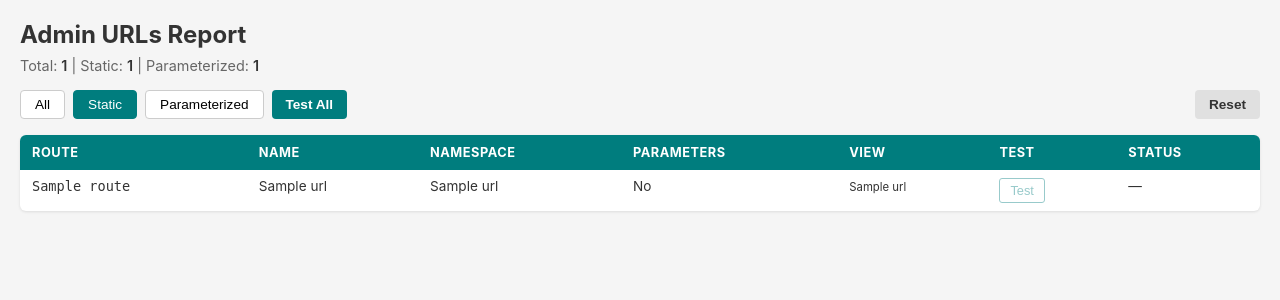
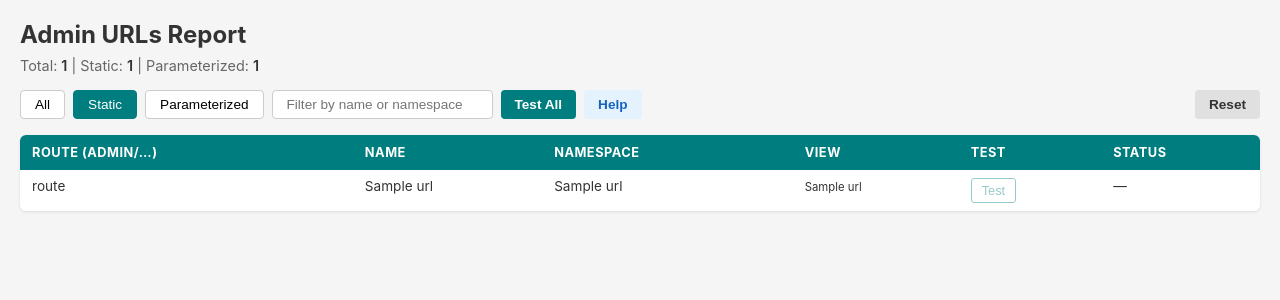
Before and after one commit to nm-packages/wagtail-unveil, a Django app: template wagtail_unveil/templates/wagtail_unveil/admin_urls_report.html in a window 1280 px wide. Shown: the top 300 px of the page. Run offline with Django 5.2, Linux system fonts and the light colour scheme; the template is opened without the code that fills it: most values are stand-ins (such as "Sample title", 1, 10 or a date in 2020); parts of the project's set-up code (start-up, migrations or seed data) failed here and were passed over.

Commit message:
Better report UI

```diff
--- a/wagtail_unveil/static/wagtail_unveil/css/admin_urls_report.css
+++ b/wagtail_unveil/static/wagtail_unveil/css/admin_urls_report.css
@@ -1,18 +1,27 @@
 * { margin: 0; padding: 0; box-sizing: border-box; }
 body { font-family: -apple-system, BlinkMacSystemFont, "Segoe UI", Roboto, sans-serif; background: #f5f5f5; color: #333; padding: 20px; }
-.container { max-width: 1400px; margin: 0 auto; }
+.container { margin: 0 auto; }
 h1 { font-size: 1.5rem; margin-bottom: 8px; }
 .summary { color: #666; margin-bottom: 16px; font-size: 0.9rem; }
 .summary span { font-weight: 600; color: #333; }
 .filters { margin-bottom: 16px; display: flex; gap: 8px; }
 .filter-btn { padding: 6px 14px; border: 1px solid #ccc; background: #fff; border-radius: 4px; cursor: pointer; font-size: 0.85rem; }
+.search-wrapper { position: relative; display: flex; align-items: center; }
+.search-input { padding: 6px 28px 6px 14px; border: 1px solid #ccc; border-radius: 4px; font-size: 0.85rem; min-width: 220px; }
+.search-clear { position: absolute; right: 4px; border: none; background: none; cursor: pointer; font-size: 1.1rem; color: #999; padding: 2px 6px; line-height: 1; }
+.search-clear:hover { color: #333; }
 .filter-btn.active { background: #007d7e; color: #fff; border-color: #007d7e; }
 table { width: 100%; border-collapse: collapse; background: #fff; border-radius: 6px; overflow: hidden; box-shadow: 0 1px 3px rgba(0,0,0,0.1); }
-th { background: #007d7e; color: #fff; text-align: left; padding: 10px 12px; font-size: 0.8rem; text-transform: uppercase; letter-spacing: 0.5px; }
+th { background: #007d7e; color: #fff; text-align: left; padding: 10px 12px; font-size: 0.8rem; text-transform: uppercase; letter-spacing: 0.5px; white-space: nowrap; }
+th[data-sort-col] { cursor: pointer; -webkit-user-select: none; user-select: none; }
+th[data-sort-col]::after { content: ""; display: inline-block; width: 1em; text-align: center; }
+th[data-sort-dir="asc"]::after { content: " ▲"; }
+th[data-sort-dir="desc"]::after { content: " ▼"; }
 td { padding: 8px 12px; border-bottom: 1px solid #eee; font-size: 0.85rem; vertical-align: top; }
 tr:last-child td { border-bottom: none; }
 tr:hover { background: #f9f9f9; }
-.route { font-family: monospace; word-break: break-all; }
+.route { word-break: break-all; }
+.view { max-width: 200px; word-break: break-all; overflow-wrap: break-word; }
 .param { color: #c05; }
 .test-btn { padding: 4px 10px; border: 1px solid #007d7e; background: #fff; color: #007d7e; border-radius: 3px; cursor: pointer; font-size: 0.8rem; }
 .test-btn:hover:not(:disabled) { background: #007d7e; color: #fff; }
@@ -32,6 +41,20 @@ tr:hover { background: #f9f9f9; }
 .cancel-btn:hover { background: #a31f1f; }
 .reset-btn { padding: 6px 14px; border: none; background: #e0e0e0; color: #333; border-radius: 4px; cursor: pointer; font-size: 0.85rem; font-weight: 600; margin-left: auto; }
 .reset-btn:hover { background: #bdbdbd; }
+.help-btn { padding: 6px 14px; border: none; background: #e3f2fd; color: #1565c0; border-radius: 4px; cursor: pointer; font-size: 0.85rem; font-weight: 600; }
+.help-btn:hover { background: #bbdefb; }
+.help-btn.active { background: #1565c0; color: #fff; }
+.help-panel { background: #e3f2fd; border: 1px solid #90caf9; border-radius: 6px; padding: 16px 20px; margin-bottom: 16px; box-shadow: 0 1px 3px rgba(0,0,0,0.1); }
+.help-panel h3 { font-size: 0.85rem; text-transform: uppercase; letter-spacing: 0.5px; color: #007d7e; margin: 12px 0 4px; }
+.help-panel h3:first-child { margin-top: 0; }
+.help-panel dl { margin: 0 0 4px; }
+.help-panel dt { font-weight: 600; font-size: 0.85rem; margin-top: 4px; }
+.help-panel dd { margin-left: 16px; font-size: 0.82rem; color: #555; }
+.help-panel code { background: #bbdefb; padding: 1px 4px; border-radius: 3px; font-size: 0.8rem; }
+.help-intro { margin-bottom: 12px; }
+.help-intro p { font-size: 0.85rem; color: #555; line-height: 1.5; }
+.help-columns { display: grid; grid-template-columns: 1fr 1fr; gap: 24px; }
+@media (max-width: 700px) { .help-columns { grid-template-columns: 1fr; } }
 .test-all-summary { margin-bottom: 16px; font-size: 0.85rem; color: #666; }
 .test-all-summary .pass { color: #2e7d32; font-weight: 600; }
 .test-all-summary .fail { color: #c62828; font-weight: 600; }
--- a/wagtail_unveil/static/wagtail_unveil/js/admin_urls_report.js
+++ b/wagtail_unveil/static/wagtail_unveil/js/admin_urls_report.js
@@ -1,18 +1,75 @@
+var currentTypeFilter = "static";
+var currentSearchTerm = "";
+var currentSortCol = null;
+var currentSortAsc = true;
+
+function applyFilters() {
+    var rows = document.querySelectorAll("tbody tr");
+    rows.forEach(function(row) {
+        var hasParams = row.getAttribute("data-has-parameters") === "true";
+        var typeMatch = currentTypeFilter === "all" ||
+            (currentTypeFilter === "static" && !hasParams) ||
+            (currentTypeFilter === "parameterized" && hasParams);
+        var name = row.children[1].textContent.toLowerCase();
+        var namespace = row.children[2].textContent.toLowerCase();
+        var searchMatch = !currentSearchTerm ||
+            name.indexOf(currentSearchTerm) !== -1 ||
+            namespace.indexOf(currentSearchTerm) !== -1;
+        row.classList.toggle("hidden", !(typeMatch && searchMatch));
+    });
+}
+
 document.querySelectorAll(".filter-btn").forEach(function(btn) {
     btn.addEventListener("click", function() {
         document.querySelectorAll(".filter-btn").forEach(function(b) { b.classList.remove("active"); });
         btn.classList.add("active");
-        var filter = btn.getAttribute("data-filter");
-        document.querySelectorAll("tbody tr").forEach(function(row) {
-            var hasParams = row.getAttribute("data-has-parameters") === "true";
-            if (filter === "all") {
-                row.classList.remove("hidden");
-            } else if (filter === "static") {
-                row.classList.toggle("hidden", hasParams);
-            } else {
-                row.classList.toggle("hidden", !hasParams);
-            }
+        currentTypeFilter = btn.getAttribute("data-filter");
+        applyFilters();
+    });
+});
+
+var searchInput = document.querySelector(".search-input");
+var searchClear = document.querySelector(".search-clear");
+
+searchInput.addEventListener("input", function() {
+    currentSearchTerm = this.value.toLowerCase();
+    searchClear.classList.toggle("hidden", !this.value);
+    applyFilters();
+});
+
+searchClear.addEventListener("click", function() {
+    searchInput.value = "";
+    currentSearchTerm = "";
+    searchClear.classList.add("hidden");
+    applyFilters();
+});
+
+// Column sorting
+document.querySelectorAll("th[data-sort-col]").forEach(function(th) {
+    th.addEventListener("click", function() {
+        var col = parseInt(th.getAttribute("data-sort-col"));
+        if (currentSortCol === col) {
+            currentSortAsc = !currentSortAsc;
+        } else {
+            currentSortCol = col;
+            currentSortAsc = true;
+        }
+        // Update sort indicators
+        document.querySelectorAll("th[data-sort-col]").forEach(function(h) {
+            h.removeAttribute("data-sort-dir");
         });
+        th.setAttribute("data-sort-dir", currentSortAsc ? "asc" : "desc");
+        // Sort rows
+        var tbody = document.querySelector("tbody");
+        var rows = Array.from(tbody.querySelectorAll("tr"));
+        rows.sort(function(a, b) {
+            var aText = a.children[col].textContent.toLowerCase();
+            var bText = b.children[col].textContent.toLowerCase();
+            if (aText < bText) return currentSortAsc ? -1 : 1;
+            if (aText > bText) return currentSortAsc ? 1 : -1;
+            return 0;
+        });
+        rows.forEach(function(row) { tbody.appendChild(row); });
     });
 });
 
@@ -41,10 +98,7 @@ function continueTests() {
 }
 
 function cancelTests() {
-    if (!testState) return;
-    testState.cancelled = true;
-    testState.paused = false;
-    finishTests();
+    location.reload();
 }
 
 function finishTests() {
@@ -65,7 +119,7 @@ function testAll() {
     var pauseBtn = document.querySelector(".pause-btn");
     var cancelBtn = document.querySelector(".cancel-btn");
     var summaryEl = document.getElementById("test-all-summary");
-    var buttons = Array.from(document.querySelectorAll(".test-btn:not(:disabled)"));
+    var buttons = Array.from(document.querySelectorAll("tbody tr:not(.hidden) .test-btn:not(:disabled)"));
     if (buttons.length === 0) return;
 
     testAllBtn.classList.add("hidden");
--- a/wagtail_unveil/templates/wagtail_unveil/admin_urls_report.html
+++ b/wagtail_unveil/templates/wagtail_unveil/admin_urls_report.html
@@ -20,21 +20,92 @@
             <button class="filter-btn" data-filter="all">All</button>
             <button class="filter-btn active" data-filter="static">Static</button>
             <button class="filter-btn" data-filter="parameterized">Parameterized</button>
+            <div class="search-wrapper">
+                <input type="text" class="search-input" placeholder="Filter by name or namespace…">
+                <button type="button" class="search-clear hidden" aria-label="Clear search">&times;</button>
+            </div>
             <button class="test-all-btn" onclick="testAll()">Test All</button>
             <button class="pause-btn hidden">Pause</button>
             <button class="cancel-btn hidden" onclick="cancelTests()">Cancel</button>
+            <button class="help-btn" onclick="this.classList.toggle('active');document.querySelector('.help-panel').classList.toggle('hidden')">Help</button>
             <button class="reset-btn" onclick="location.reload()">Reset</button>
         </div>
         <p class="test-all-summary hidden" id="test-all-summary"></p>
 
+        <div class="help-panel hidden">
+            <div class="help-intro">
+                <h3>How It Works</h3>
+                <p>
+                    This report is generated by walking Django's URL resolver to discover all
+                    <code>admin/</code> routes. Each URL pattern is inspected for parameters
+                    (<code>&lt;pk&gt;</code>, <code>&lt;int:pk&gt;</code>, etc.) and classified
+                    as static or parameterized. Parameterized snippet URLs are resolved using
+                    real database instances so they can be tested too. POST-only endpoints and
+                    regex-based patterns are detected and marked as non-testable. Testing sends
+                    a browser-side <code>fetch()</code> GET request using your current session.
+                </p>
+            </div>
+            <div class="help-columns">
+                <div>
+                    <h3>Columns</h3>
+                    <dl>
+                        <dt>Route</dt>
+                        <dd>Admin URL path with the <code>admin/</code> prefix removed.</dd>
+                        <dt>Name</dt>
+                        <dd>Django URL name used with <code>reverse()</code>.</dd>
+                        <dt>Namespace</dt>
+                        <dd>Django URL namespace the route belongs to.</dd>
+                        <dt>View</dt>
+                        <dd>Python path to the view class or function.</dd>
+                    </dl>
+
+                    <h3>Filters</h3>
+                    <dl>
+                        <dt>Static</dt>
+                        <dd>URLs with no parameters — directly testable.</dd>
+                        <dt>Parameterized</dt>
+                        <dd>URLs containing <code>&lt;pk&gt;</code> etc. Some are resolved via snippet instances.</dd>
+                        <dt>Search</dt>
+                        <dd>Filters the table by Name or Namespace text.</dd>
+                    </dl>
+                </div>
+                <div>
+                    <h3>Sorting</h3>
+                    <dl>
+                        <dt>Column headers</dt>
+                        <dd>Click to sort ascending; click again for descending.</dd>
+                    </dl>
+
+                    <h3>Testing</h3>
+                    <dl>
+                        <dt>Test</dt>
+                        <dd>Sends a GET request and shows the HTTP status code.</dd>
+                        <dt>Test All</dt>
+                        <dd>Runs through all visible URLs sequentially.</dd>
+                        <dt>Pause / Continue / Cancel</dt>
+                        <dd>Controls for the Test All run. Failed URLs move to the top.</dd>
+                    </dl>
+
+                    <h3>Status Codes</h3>
+                    <dl>
+                        <dt>2xx (green)</dt>
+                        <dd>Success — the URL responded normally.</dd>
+                        <dt>3xx (amber)</dt>
+                        <dd>Redirect — the URL redirects elsewhere.</dd>
+                        <dt>4xx / 5xx (red)</dt>
+                        <dd>Error — client or server error.</dd>
+                    </dl>
+                </div>
+            </div>
+        </div>
+
         <table>
             <thead>
                 <tr>
-                    <th>Route</th>
-                    <th>Name</th>
-                    <th>Namespace</th>
-                    <th>Parameters</th>
-                    <th>View</th>
+                    <th data-sort-col="0">Route (admin/…)</th>
+                    <th data-sort-col="1">Name</th>
+                    <th data-sort-col="2">Namespace</th>
+                    <th data-sort-col="3">View</th>
                     <th>Test</th>
                     <th>Status</th>
                 </tr>
@@ -42,11 +113,10 @@
             <tbody>
                 {% for url in urls %}
                 <tr data-has-parameters="{{ url.has_parameters|yesno:'true,false' }}"{% if url.has_parameters %} class="hidden"{% endif %}>
-                    <td class="route">{{ url.route }}</td>
+                    <td class="route">{{ url.route|slice:"6:" }}</td>
                     <td>{{ url.name }}</td>
                     <td>{{ url.namespace }}</td>
-                    <td>{{ url.has_parameters|yesno:"Yes,No" }}</td>
-                    <td><small>{{ url.view_name }}</small></td>
+                    <td class="view"><small>{{ url.view_name }}</small></td>
                     <td>
                         {% if url.is_testable %}
                         <button class="test-btn" onclick="testUrl(this, '/{% if url.resolved_route %}{{ url.resolved_route }}{% else %}{{ url.route }}{% endif %}')">Test</button>
```
Also changed, not shown: wagtail_unveil/tests.py (+22 -0 lines), db.sqlite3.
